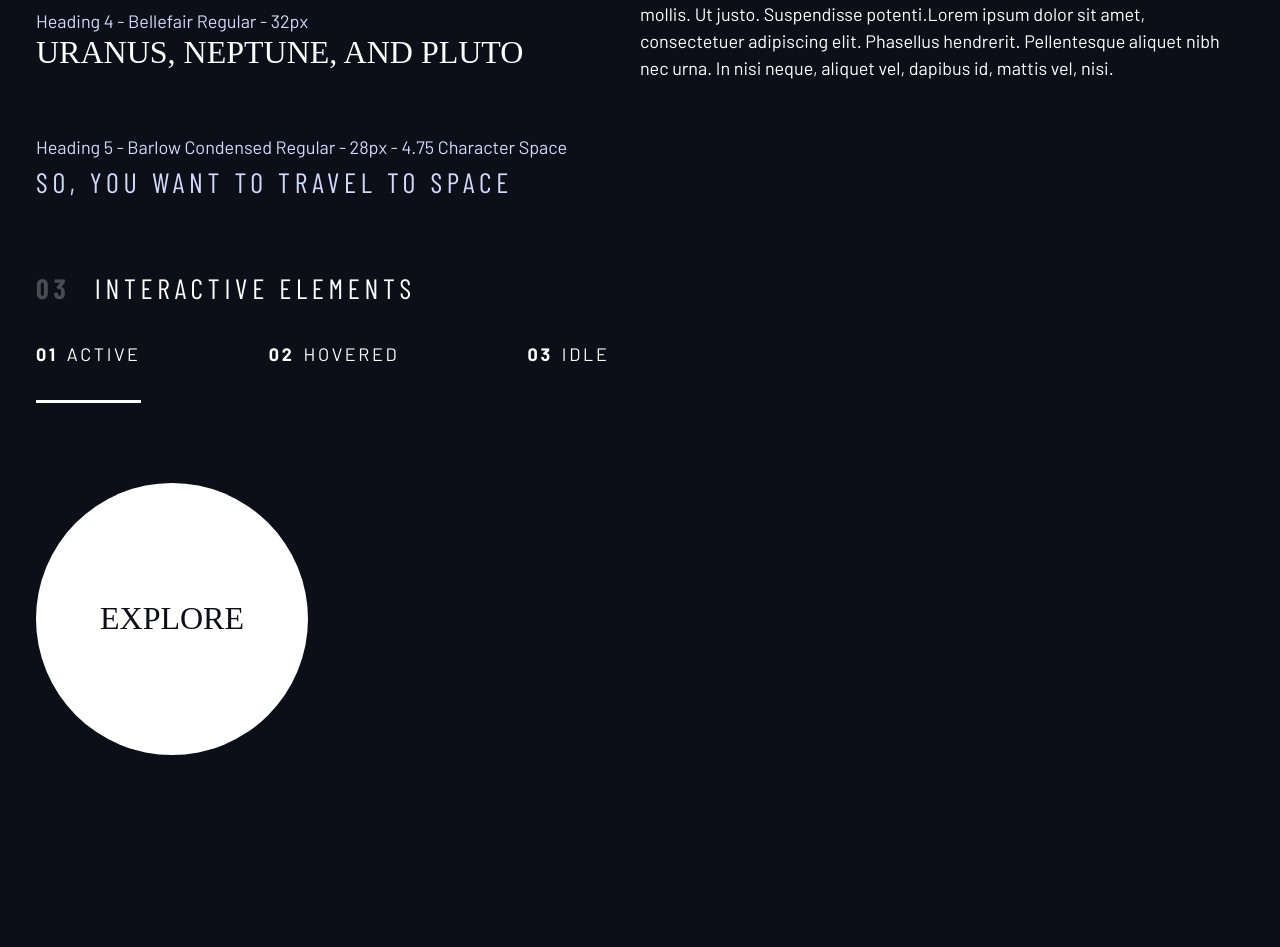
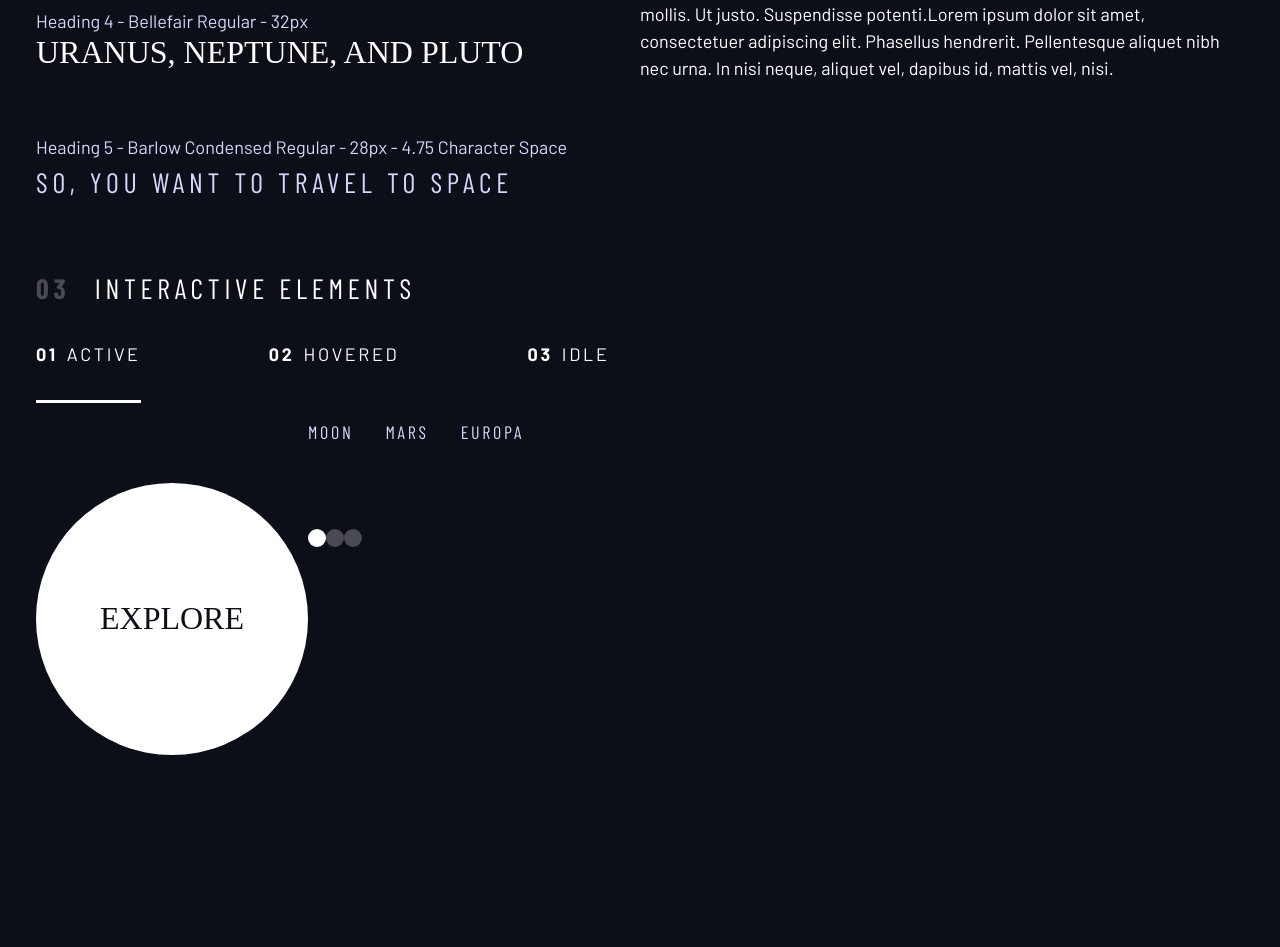
Before and after one commit to itsamybarnhill/Space, a plain HTML site: page design-system.html in a window 1280 px wide. Shown: the part 1030-1977 px from the top of the page. Before the commit the page ends 1833 px from the top, so only its background shows below. Drawn offline with nearby package versions, Linux system fonts and the light colour scheme; a web font is replaced by a local one.

Commit message:
create slider indicators

```diff
--- a/design-system.html
+++ b/design-system.html
@@ -174,10 +174,37 @@
             >
           </div>
 
-          <div style="margin-bottom: 50vh">
+          <div class="flow" style="margin-bottom: 50vh; --flow-space: 4rem">
             <!-- Tabs -->
-
+            <div class="tab-list underline-indicators flex">
+              <button
+                class="uppercase text-accent ff-sans-cond bg-dark letter-spacing-2"
+              >
+                Moon
+              </button>
+              <button
+                class="uppercase text-accent ff-sans-cond bg-dark letter-spacing-2"
+              >
+                Mars
+              </button>
+              <button
+                class="uppercase text-accent ff-sans-cond bg-dark letter-spacing-2"
+              >
+                Europa
+              </button>
+            </div>
             <!-- Dots -->
+            <div class="dot-indicators flex">
+              <button aria-selected="true">
+                <span class="sr-only">Slide title</span>
+              </button>
+              <button aria-selected="false">
+                <span class="sr-only">Slide title</span>
+              </button>
+              <button aria-selected="false">
+                <span class="sr-only">Slide title</span>
+              </button>
+            </div>
 
             <!-- Numbers -->
           </div>
--- a/index.css
+++ b/index.css
@@ -287,7 +287,9 @@ select {
 }
 
 .underline-indicators > * {
+  cursor: pointer;
   padding: var(--underline-gap, 1rem) 0;
+  border: 0;
   border-bottom: 0.2rem solid hsl(var(--clr-white) / 0);
 }
 
@@ -296,6 +298,30 @@ select {
   border-color: hsl(var(--clr-white) / 0.5);
 }
 
-.underline-indicators > .active {
+.underline-indicators > .active,
+.underline-indicators > [aria-selected='true'] {
+  color: hsl(var(--clr-white) / 1);
   border-color: hsl(var(--clr-white) / 1);
 }
+
+.tab-list {
+  --gap: 2rem;
+}
+
+.dot-indicators > * {
+  cursor: pointer;
+  border: 0;
+  border-radius: 50%;
+  aspect-ratio: 1;
+  padding: 0.5em;
+  background-color: hsl(var(--clr-white) / 0.25);
+}
+
+.dot-indicators > *:hover,
+.dot-indicators > *:focus {
+  background-color: hsl(var(--clr-white) / 0.5);
+}
+
+.dot-indicators > [aria-selected='true'] {
+  background-color: hsl(var(--clr-white) / 1);
+}
```
